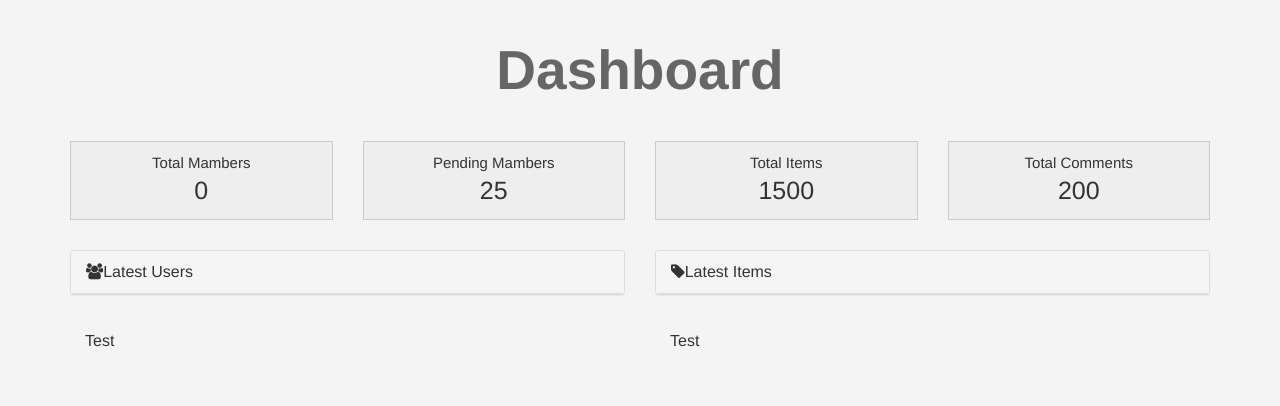
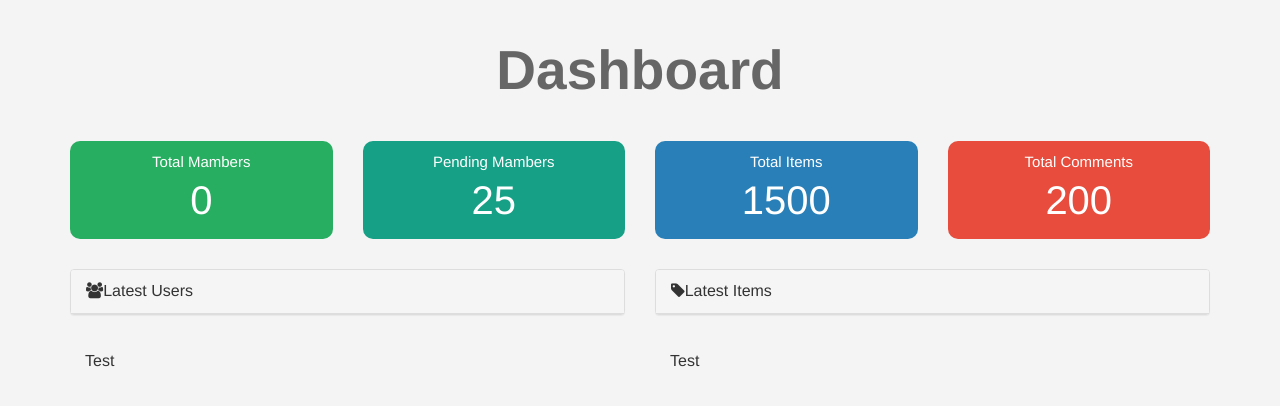
Before and after one commit to amrgharz/Ecommerce, a PHP site: page /dashboard.php in a window 1280 px wide. Shown: the part 52-458 px from the top of the page. Run offline with PHP 8.4, Linux system fonts and the light colour scheme; the visitor is signed in with stand-in values (Sample User, id 1); data that the repository does not hold is empty.

Commit message:
add pending members

```diff
--- a/admin/dashboard.php
+++ b/admin/dashboard.php
@@ -14,25 +14,25 @@
 			<h1>Dashboard</h1>
 			<div class='row'>
 				<div class='col-md-3'>
-					<div class='stat'>
+					<div class='stat st-members'>
 						Total Mambers
-						<span><?php echo count_items('UserID', 'shop.users')?></span>
+						<span><a href="members.php"><?php echo count_items('UserID', 'shop.users')?></span></a>
 					</div>
 				</div>
 				<div class='col-md-3'>
-					<div class='stat'>
+					<div class='stat st-pending'>
 						Pending Mambers
-						<span>25</span>
+						<span><a href='members.php?do=Manage&page=pending'>25</a></span>
 					</div>
 				</div>
 				<div class='col-md-3'>
-					<div class='stat'>
+					<div class='stat st-items'>
 						Total Items
 						<span>1500</span>
 					</div>
 				</div>
 				<div class='col-md-3'>
-					<div class='stat'>
+					<div class='stat st-comments'>
 						Total Comments
 						<span>200</span>
 					</div>
--- a/admin/includes/templates/navbar.php
+++ b/admin/includes/templates/navbar.php
@@ -8,7 +8,7 @@
         <span class="icon-bar"></span>
         <span class="icon-bar"></span>
       </button>
-      <a class="navbar-brand" href="#"><?php echo lang("HOME") ?></a>
+      <a class="navbar-brand" href="dashboard.php"><?php echo lang("HOME") ?></a>
     </div>
 
     <!-- Collect the nav links, forms, and other content for toggling -->
--- a/admin/layout/css/backend.css
+++ b/admin/layout/css/backend.css
@@ -78,15 +78,39 @@ body{
 /* Start Dashboard*/
 
 .home-stats .stat{
-	background-color: #EEE;
-	border : 1px solid #CCC;
 	padding : 10px;
 	font-size: 15px;
+	color:#FFF;
+	border-radius:10px;
+}
+
+.home-stats .stat a{
+	color:#FFF;
+}
+.home-stats .stat a:hover {
+	text-decoration: none;
 }
 
 .home-stats .stat span{
 	display: block;
-	font-size:25px;
+	font-size:40px;
+}
+
+
+.home-stats .st-members{
+	background-color: #27ae60;
+}
+
+.home-stats .st-pending{
+ 	background-color: #16a085;
+}
+
+.home-stats .st-items{
+	background-color: #2980b9;
+}
+
+.home-stats .st-comments{
+	background-color: #e74c3c;
 }
 
 .latest{
```
Also changed, not shown: admin/members.php (+18 -5 lines).
